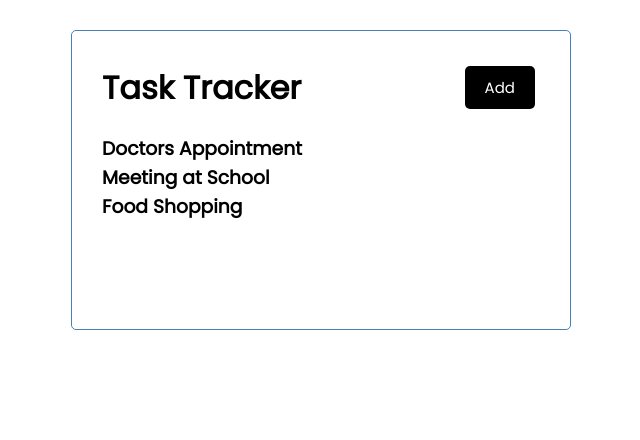
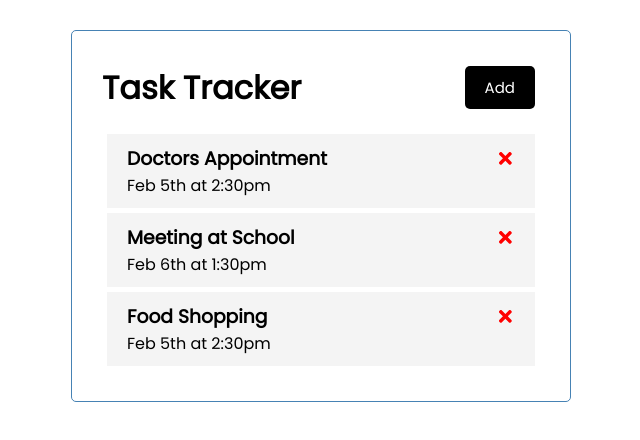
Before and after one commit to seguri/react-crash-course, a React (Create React App) app: page / in a window 1280 px wide. Shown: the top 440 px of the page, without its empty margins (319-959 px from the left). Built offline with nearby package versions, Linux system fonts and the light colour scheme.

Commit message:
Create Task component

```diff
--- /dev/null
+++ b/src/components/Task.js
@@ -0,0 +1,14 @@
+import { FaTimes } from "react-icons/fa";
+
+const Task = ({ task }) => {
+  return (
+    <div className="task">
+      <h3>
+        {task.text} <FaTimes style={{ color: "red", cursor: "pointer" }} />
+      </h3>
+      <p>{task.day}</p>
+    </div>
+  );
+};
+
+export default Task;
--- a/src/components/Tasks.js
+++ b/src/components/Tasks.js
@@ -1,8 +1,10 @@
+import Task from "./Task";
+
 const Tasks = ({ tasks }) => {
   return (
     <>
       {tasks.map((task) => (
-        <h3 key={task.id}>{task.text}</h3>
+        <Task key={task.id} task={task} />
       ))}
     </>
   );
```
